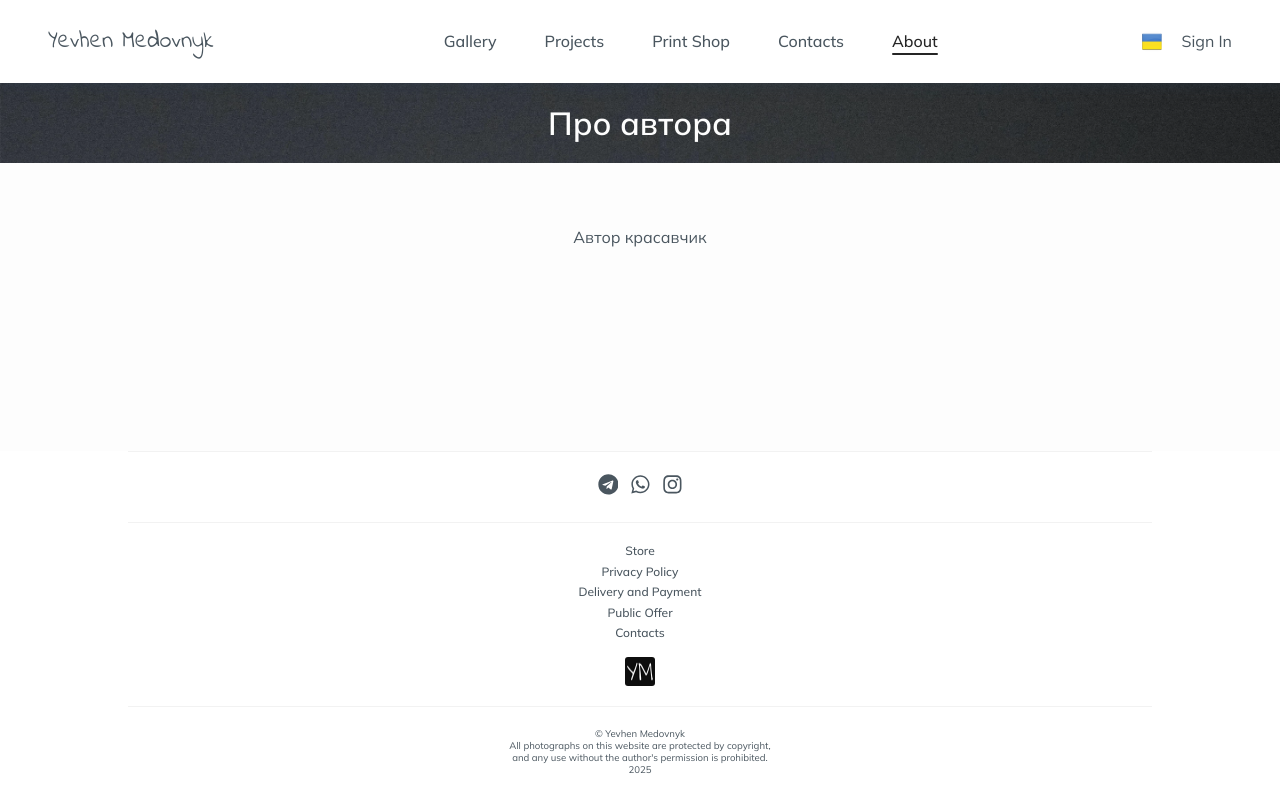
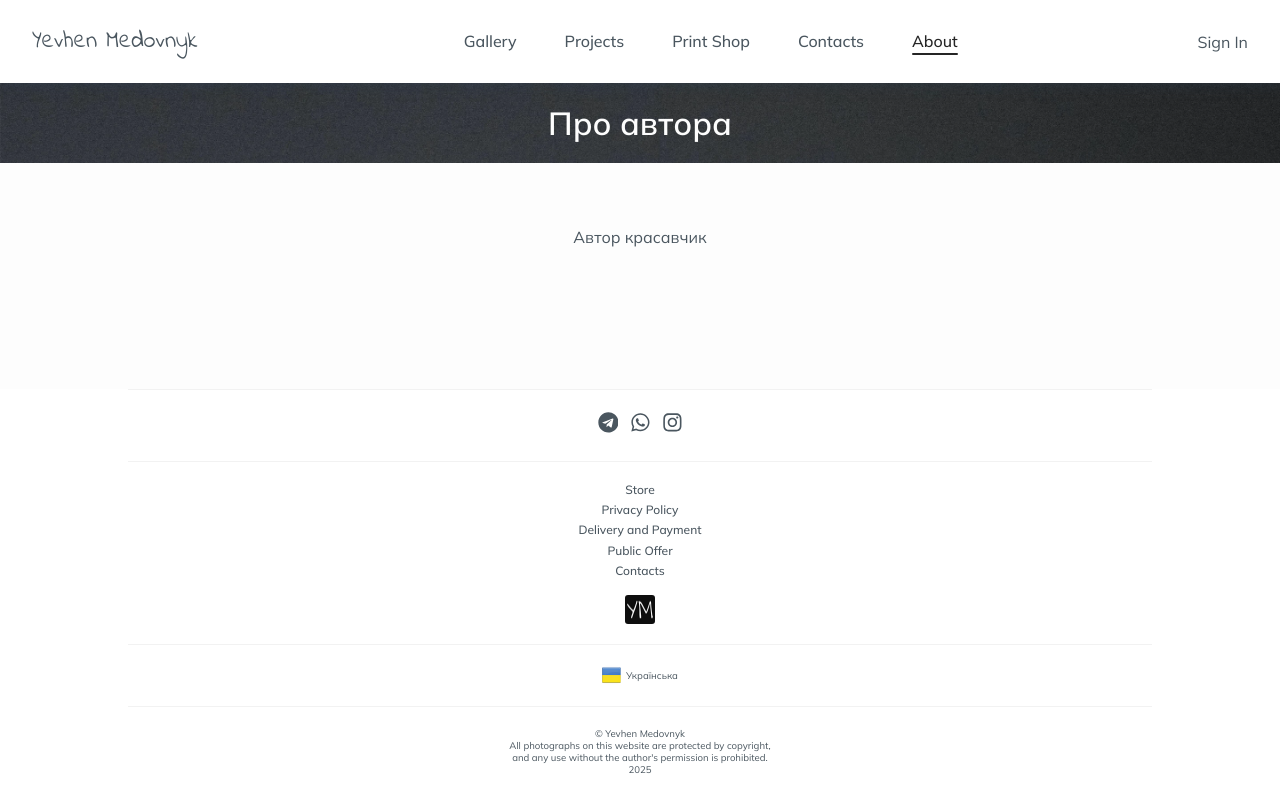
Before and after one commit to yevhenMedovnyk/yevhen_medovnyk_next_js, a Next.js app: page /en/about in a window 1280 px wide. Built offline with nearby package versions, Linux system fonts and the light colour scheme; no server answers.

Commit message:
move language-switcher into footer

```diff
--- a/src/components/Footer/Footer.tsx
+++ b/src/components/Footer/Footer.tsx
@@ -4,6 +4,7 @@ import s from './Footer.module.scss';
 import FooterNavLinks from './FooterNavLinks/FooterNavLinks';
 import SocialNetLinksList from '../SocialNetLinks/SocialNetLinks';
 import { INavLink } from '@/types/INavLink';
+import Languages from './Languages/Languages';
 
 interface IFooterProps {
 	navLinks: INavLink[];
@@ -14,6 +15,7 @@ const Footer: React.FC<IFooterProps> = (navLinks) => {
 		<footer className={s.container}>
 			<SocialNetLinksList />
 			<FooterNavLinks {...navLinks} />
+			<Languages />
 			<Copyright />
 		</footer>
 	);
--- /dev/null
+++ b/src/components/Footer/Languages/Languages.module.scss
@@ -0,0 +1,15 @@
+@use "../../../styles/variables" as *;
+
+.container {
+	display: flex;
+	justify-content: center;
+	padding: 1.25rem 0.5rem;
+	border-top: $color-border solid 1px;
+	min-width: 80vw;
+	text-align: center;
+	font-size: 0.6rem;
+}
+
+.container p {
+	margin-bottom: 0.5em;
+}
--- /dev/null
+++ b/src/components/Footer/Languages/Languages.tsx
@@ -0,0 +1,20 @@
+'use client';
+
+import React from 'react';
+import s from './Languages.module.scss';
+import { useLocale } from 'next-intl';
+import LangSwitcher from '@/components/LangSwitcher/LangSwitcher';
+import useLocaleSwitcher from '@/utils/switchLocale';
+
+const Languages: React.FC = () => {
+	const { switchLocale } = useLocaleSwitcher();
+	const locale = useLocale();
+
+	return (
+		<div className={s.container}>
+			<LangSwitcher switchLocale={switchLocale} locale={locale} />
+		</div>
+	);
+};
+
+export default Languages;
--- a/src/components/Header/Header.module.scss
+++ b/src/components/Header/Header.module.scss
@@ -16,10 +16,10 @@
 	box-shadow: 0px 0px 14px 1px rgba(44, 63, 82, 0.42);
 
 	@include full_desktop{
-		padding: 1.5rem 3rem;
+		padding: 1.5rem 2rem;
 	}
 	@include small_tablet{
-		padding: 1.3rem .9rem;
+		padding: 1.3rem 1.2rem;
 		gap: .3rem;
 	}
 }
--- a/src/components/Header/Header.tsx
+++ b/src/components/Header/Header.tsx
@@ -20,9 +20,6 @@ interface HeaderProps {
 const Header: React.FC<HeaderProps> = (navLinks) => {
 	const [isBurgerMenuOpen, setIsBurgerMenuOpen] = React.useState(false);
 
-	const { switchLocale } = useLocaleSwitcher();
-	const locale = useLocale();
-
 	const handleBurgerMenuClick = () => {
 		setIsBurgerMenuOpen((prev) => !prev);
 	};
@@ -41,7 +38,6 @@ const Header: React.FC<HeaderProps> = (navLinks) => {
 					handleBurgerLinkClick={handleBurgerLinkClick}
 					navLinks={navLinks.navLinks}
 				/>
-				<LangSwitcher switchLocale={switchLocale} locale={locale} />
 				<button onClick={() => signIn('google')} className={s.signInBtn}>
 					Sign In
 				</button>
--- a/src/components/LangSwitcher/LangSwitcher.module.scss
+++ b/src/components/LangSwitcher/LangSwitcher.module.scss
@@ -4,8 +4,10 @@
 }
 
 .langBtn {
-	width: 1.3rem;
-	height: 1.3rem;
+	display: flex;
+	justify-content: center;
+	align-items: center;
+	gap: 0.3rem;
 	cursor: pointer;
 	transition: all 0.2s ease-in-out;
 	overflow: hidden;
@@ -13,7 +15,7 @@
 		opacity: 0.85;
 	}
 	img {
-		width: 100%;
+		width: 1.2rem;
 	}
 }
 
--- a/src/components/LangSwitcher/LangSwitcher.tsx
+++ b/src/components/LangSwitcher/LangSwitcher.tsx
@@ -10,11 +10,13 @@ interface ILangSwitcherProps {
 const LangSwitcher: React.FC<ILangSwitcherProps> = ({ switchLocale, locale: currentLocale }) => {
 	const icons = [
 		{
+			lang: 'Українська',
 			src: '/lang/ua.png',
 			alt: 'ua-flag',
 			locale: 'ua',
 		},
 		{
+			lang: 'English',
 			src: '/lang/usa.png',
 			alt: 'en',
 			locale: 'en',
@@ -23,13 +25,14 @@ const LangSwitcher: React.FC<ILangSwitcherProps> = ({ switchLocale, locale: curr
 
 	return (
 		<div className={s.langSwitcher}>
-			{icons.map(({ src, alt, locale }) => (
+			{icons.map(({ src, alt, locale, lang }) => (
 				<button
 					key={locale}
 					className={clsx(s.langBtn, locale === currentLocale ? s.active : '')}
 					onClick={() => switchLocale(locale)}
 				>
 					<img src={src} alt={alt} />
+					{lang}
 				</button>
 			))}
 		</div>
```
